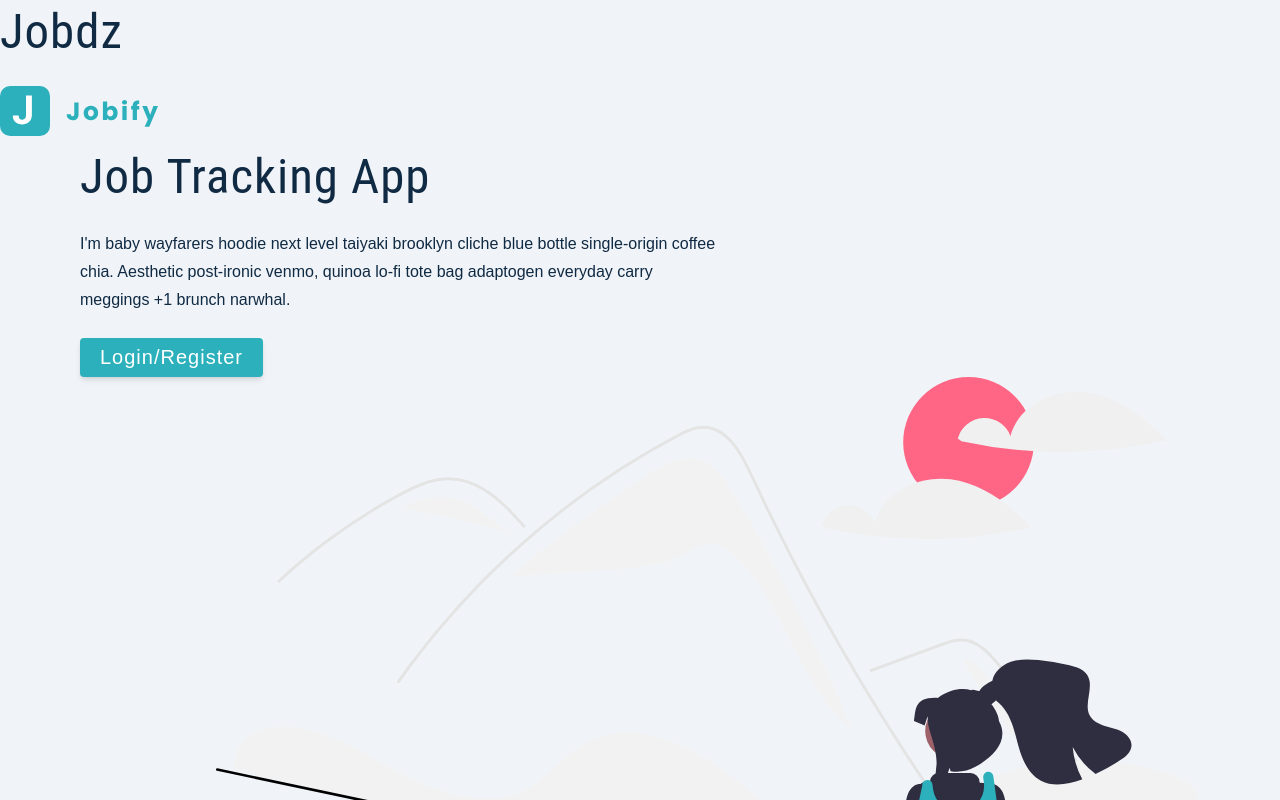
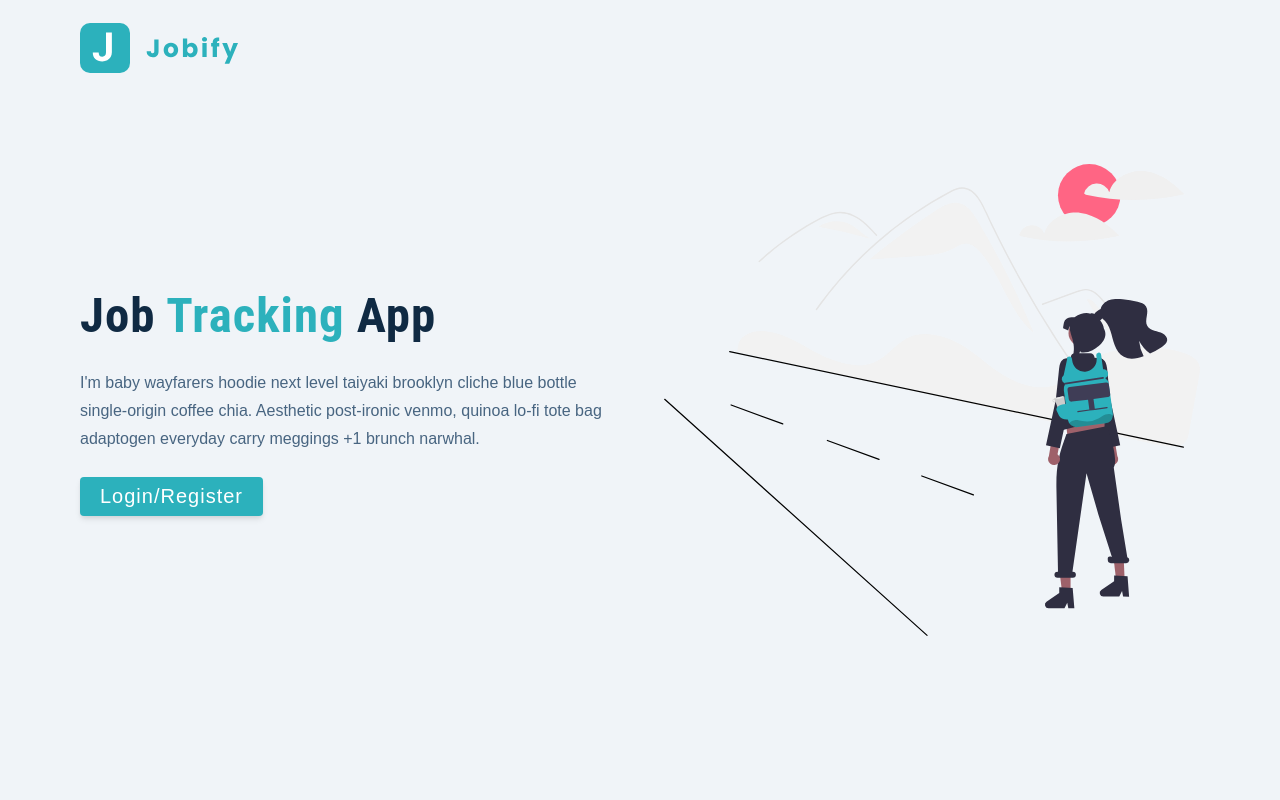
Before and after one commit to kakiche6/jobdz, a React (Create React App) app in the folder client/: page /landing in a window 1280 px wide. Shown: the top 800 px of the page. Built offline with nearby package versions, Linux system fonts and the light colour scheme.

Commit message:
landing page complete

```diff
--- a/client/package.json
+++ b/client/package.json
@@ -10,6 +10,7 @@
     "react": "^18.2.0",
     "react-dom": "^18.2.0",
     "react-scripts": "5.0.1",
+    "styled-components": "^5.3.8",
     "web-vitals": "^2.1.4"
   },
   "scripts": {
--- a/client/src/App.js
+++ b/client/src/App.js
@@ -3,7 +3,6 @@
 function App() {
   return (
     <div>
-      <h1>jobdz</h1>
       <Landing />
     </div>
   );
--- a/client/src/pages/Landing.js
+++ b/client/src/pages/Landing.js
@@ -1,9 +1,10 @@
 import logo from "../assets/images/logo.svg";
 import main from "../assets/images/main.svg";
+import styled from "styled-components";
 
 const Landing = () => {
   return (
-    <main>
+    <Wrapper>
       <nav>
         <img src={logo} alt='jobdz' className='logo' />
       </nav>
@@ -22,7 +23,46 @@
         </div>
         <img src={main} alt='job hunt' className='img main-img' />
       </div>
-    </main>
+    </Wrapper>
   );
 };
+
+const Wrapper = styled.main`
+  nav {
+    width: var(--fluid-width);
+    max-width: var(--max-width);
+    margin: 0 auto;
+    height: var(--nav-height);
+    display: flex;
+    align-items: center;
+  }
+  .page {
+    min-height: calc(100vh - var(--nav-height));
+    display: grid;
+    align-items: center;
+    margin-top: -3rem;
+  }
+  h1 {
+    font-weight: 700;
+    span {
+      color: var(--primary-500);
+    }
+  }
+  p {
+    color: var(--grey-600);
+  }
+  .main-img {
+    display: none;
+  }
+  @media (min-width: 992px) {
+    .page {
+      grid-template-columns: 1fr 1fr;
+      column-gap: 3rem;
+    }
+    .main-img {
+      display: block;
+    }
+  }
+`;
+
 export default Landing;
```
Also changed, not shown: 1 other file (tests, documents, lock files or other folders).
